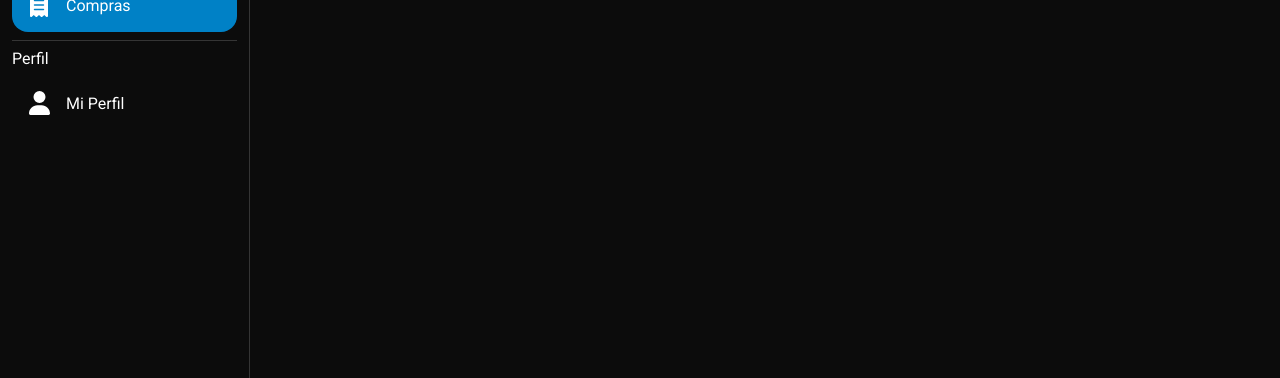
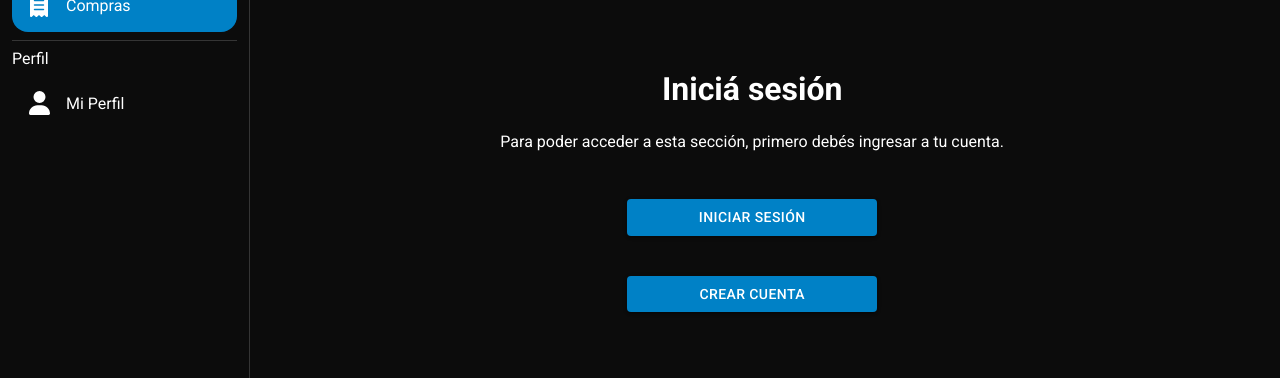
Before and after one commit to 17sTomy/fe-apps-int, a React (Vite) app: page /compras in a window 1280 px wide. Shown: the part 266-644 px from the top of the page. Built offline with nearby package versions, Linux system fonts and the light colour scheme; no server answers.

Commit message:
fix: session error at transactions page

```diff
--- a/src/pages/TransactionsPage/TransactionsPage.jsx
+++ b/src/pages/TransactionsPage/TransactionsPage.jsx
@@ -1,7 +1,16 @@
 import { DashboardLayout } from '../../template/DashboardLayout';
 import TransactionHistory from '../../components/Transaction/TransactionHistory';
+import { RestrictedPage } from '../RestrictedPage';
+import React from 'react';
+import { useSelector } from 'react-redux';
 
 export const TransactionsPage = () => {
+  const accountStore = useSelector((state) => state.account);
+
+  if (!accountStore.authenticated) {
+    return <RestrictedPage />;
+  }
+
   return (
     <DashboardLayout>
       <TransactionHistory />
```
